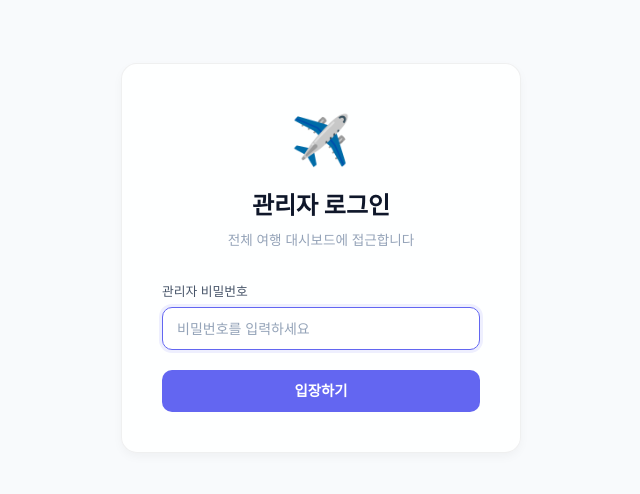
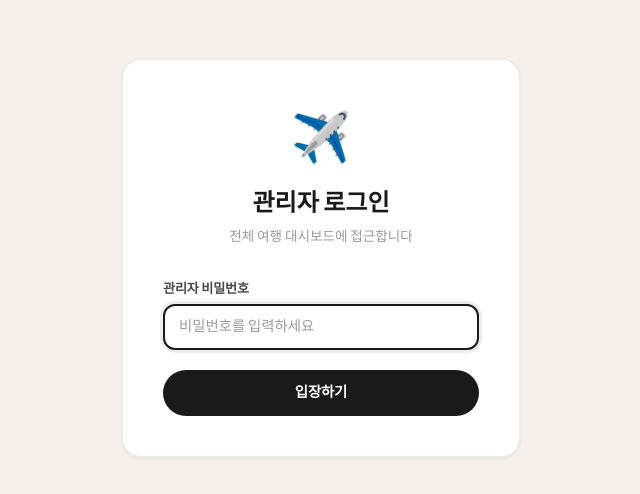
Before and after one commit to jypmylife-lab/TRIP-Dashboard, a Next.js app: page /admin/login in a window 1280 px wide. Shown: the part 142-636 px from the top of the page, without its empty margins (319-959 px from the left). Built offline with nearby package versions, Linux system fonts and the light colour scheme; no server answers.

Commit message:
design: LAZY 앱 스타일 디자인 리뉴얼 - 플레이풀 컬러팔레트, 대담한 타이포, 둥근 카드 UI

```diff
--- a/src/app/globals.css
+++ b/src/app/globals.css
@@ -1,28 +1,34 @@
-@import url('https://fonts.googleapis.com/css2?family=Inter:wght@300;400;500;600;700&display=swap');
+@import url('https://fonts.googleapis.com/css2?family=Outfit:wght@300;400;500;600;700;800;900&display=swap');
 @import "tailwindcss";
 
 :root {
-  --bg-primary: #f8fafc;
+  --bg-primary: #f5f0eb;
   --bg-secondary: #ffffff;
-  --glass-bg: rgba(255, 255, 255, 0.85);
-  --glass-border: rgba(0, 0, 0, 0.06);
-  --glass-hover: rgba(255, 255, 255, 1);
-  --accent: #6366f1;
-  --accent-dim: rgba(99, 102, 241, 0.1);
-  --text-primary: #0f172a;
-  --text-secondary: #475569;
-  --text-muted: #94a3b8;
-  --success: #10b981;
-  --warning: #f59e0b;
-  --danger: #ef4444;
-  --radius: 16px;
-  --radius-sm: 10px;
+  --glass-bg: #ffffff;
+  --glass-border: rgba(0, 0, 0, 0.08);
+  --glass-hover: #ffffff;
+  --accent: #1a1a1a;
+  --accent-dim: rgba(26, 26, 26, 0.06);
+  --accent-color: #6366f1;
+  --text-primary: #1a1a1a;
+  --text-secondary: #4a4a4a;
+  --text-muted: #9a9a9a;
+  --success: #34d399;
+  --warning: #fbbf24;
+  --danger: #f87171;
+  --mint: #a8e6cf;
+  --coral: #ff8a80;
+  --yellow: #ffd54f;
+  --sky: #90caf9;
+  --lavender: #ce93d8;
+  --radius: 20px;
+  --radius-sm: 12px;
 }
 
 * { box-sizing: border-box; margin: 0; padding: 0; }
 
 html, body {
-  font-family: 'Inter', -apple-system, sans-serif;
+  font-family: 'Outfit', -apple-system, sans-serif;
   background: var(--bg-primary);
   color: var(--text-primary);
   min-height: 100vh;
@@ -38,139 +44,155 @@ body {
 .glass {
   background: var(--glass-bg);
   color: var(--text-primary);
-  border: 1px solid var(--glass-border);
-  box-shadow: 0 4px 12px -2px rgba(0, 0, 0, 0.05);
-  backdrop-filter: blur(8px);
-  -webkit-backdrop-filter: blur(8px);
+  border: 2px solid var(--glass-border);
+  box-shadow: 0 2px 0 rgba(0, 0, 0, 0.03);
   border-radius: var(--radius);
 }
 
 .glass-hover {
-  transition: background 0.2s, border-color 0.2s, transform 0.2s;
+  transition: background 0.2s, border-color 0.2s, transform 0.2s, box-shadow 0.2s;
 }
 .glass-hover:hover {
   background: var(--glass-hover);
-  border-color: rgba(0,0,0,0.08);
+  border-color: rgba(0,0,0,0.15);
   transform: translateY(-2px);
-  box-shadow: 0 8px 16px -4px rgba(0, 0, 0, 0.04), 0 4px 8px -2px rgba(0, 0, 0, 0.03);
+  box-shadow: 0 6px 16px -4px rgba(0, 0, 0, 0.08);
 }
 
 /* ── 버튼 ── */
 .btn-primary {
-  display: inline-flex; align-items: center; gap: 6px;
+  display: inline-flex; align-items: center; gap: 8px;
   background: var(--accent);
   color: #fff;
   border: none;
-  font-weight: 600; font-size: 0.9rem;
-  padding: 10px 20px;
-  border-radius: var(--radius-sm);
-  border: none; cursor: pointer;
-  transition: opacity 0.2s, transform 0.15s;
+  font-weight: 700; font-size: 0.9rem;
+  padding: 12px 24px;
+  border-radius: 999px;
+  cursor: pointer;
+  transition: opacity 0.2s, transform 0.15s, box-shadow 0.2s;
+  letter-spacing: -0.01em;
 }
-.btn-primary:hover { opacity: 0.9; transform: translateY(-1px); }
+.btn-primary:hover { opacity: 0.85; transform: translateY(-1px); box-shadow: 0 4px 12px rgba(0,0,0,0.15); }
 .btn-primary:active { transform: translateY(0); }
 
 .btn-ghost {
   display: inline-flex; align-items: center; gap: 6px;
-  background: rgba(0,0,0,0.02);
+  background: transparent;
   color: var(--text-secondary);
-  border: none;
+  border: 2px solid rgba(0,0,0,0.1);
   font-weight: 600; font-size: 0.9rem;
-  padding: 10px 18px; border-radius: var(--radius-sm);
+  padding: 10px 20px; border-radius: 999px;
   cursor: pointer; transition: all 0.2s;
 }
 .btn-ghost:hover {
-  background: rgba(0,0,0,0.06);
+  background: rgba(0,0,0,0.04);
+  border-color: rgba(0,0,0,0.2);
   color: var(--text-primary);
 }
 
 .btn-danger {
   display: inline-flex; align-items: center; gap: 6px;
-  background: rgba(248,113,113,0.12);
+  background: rgba(248,113,113,0.1);
   color: var(--danger);
-  font-weight: 500; font-size: 0.875rem;
-  padding: 8px 16px;
-  border-radius: var(--radius-sm);
-  border: 1px solid rgba(248,113,113,0.2); cursor: pointer;
+  font-weight: 600; font-size: 0.875rem;
+  padding: 10px 18px;
+  border-radius: 999px;
+  border: 2px solid rgba(248,113,113,0.2); cursor: pointer;
   transition: all 0.2s;
 }
-.btn-danger:hover { background: rgba(248,113,113,0.2); }
+.btn-danger:hover { background: rgba(248,113,113,0.18); }
 
 /* ── 입력 필드 ── */
 .input {
   width: 100%;
-  background: #f8fafc;
-  border: 1px solid rgba(0,0,0,0.08);
+  background: #ffffff;
+  border: 2px solid rgba(0,0,0,0.1);
   border-radius: var(--radius-sm);
   color: var(--text-primary);
-  font-size: 0.875rem;
+  font-size: 0.9rem;
   padding: 10px 14px;
   outline: none;
   transition: border-color 0.2s, box-shadow 0.2s;
   font-family: inherit;
-  min-height: 42px;
+  min-height: 44px;
+  font-weight: 500;
 }
 .input::placeholder { color: var(--text-muted); }
-.input:focus { border-color: var(--accent); box-shadow: 0 0 0 3px rgba(99,102,241,0.1); background: #fff; }
+.input:focus { border-color: var(--accent); box-shadow: 0 0 0 3px rgba(26,26,26,0.08); background: #fff; }
 
 .select {
   width: 100%;
-  background: #f8fafc;
-  border: 1px solid rgba(0,0,0,0.08);
+  background: #ffffff;
+  border: 2px solid rgba(0,0,0,0.1);
   border-radius: var(--radius-sm);
   color: var(--text-primary);
-  font-size: 0.875rem;
+  font-size: 0.9rem;
   padding: 10px 14px;
   outline: none;
   cursor: pointer;
   transition: border-color 0.2s;
   font-family: inherit;
   appearance: none;
+  font-weight: 500;
 }
-.select:focus { border-color: var(--accent); box-shadow: 0 0 0 3px rgba(99,102,241,0.1); }
+.select:focus { border-color: var(--accent); box-shadow: 0 0 0 3px rgba(26,26,26,0.08); }
 .select option { background: #ffffff; color: var(--text-primary); }
 
-label { font-size: 0.8rem; color: var(--text-secondary); font-weight: 500; display: block; margin-bottom: 6px; }
+label { font-size: 0.82rem; color: var(--text-secondary); font-weight: 600; display: block; margin-bottom: 6px; letter-spacing: -0.01em; }
 
 /* ── 배지 ── */
 .badge {
   display: inline-flex; align-items: center;
-  padding: 3px 10px; border-radius: 100px;
-  font-size: 0.7rem; font-weight: 600; letter-spacing: 0.03em;
+  padding: 4px 12px; border-radius: 999px;
+  font-size: 0.72rem; font-weight: 700; letter-spacing: 0.01em;
 }
-.badge-purple { background: rgba(99,102,241,0.1); color: var(--accent); border: 1px solid rgba(99,102,241,0.2); }
-.badge-green  { background: rgba(16,185,129,0.1); color: var(--success); border: 1px solid rgba(16,185,129,0.2); }
-.badge-yellow { background: rgba(245,158,11,0.1); color: var(--warning); border: 1px solid rgba(245,158,11,0.2); }
-.badge-red    { background: rgba(239,68,68,0.1); color: var(--danger); border: 1px solid rgba(239,68,68,0.2); }
+.badge-purple { background: var(--lavender); color: #4a148c; border: none; }
+.badge-green  { background: var(--mint); color: #1b5e20; border: none; }
+.badge-yellow { background: var(--yellow); color: #e65100; border: none; }
+.badge-red    { background: var(--coral); color: #b71c1c; border: none; }
 
 /* ── 탭 ── */
-.tabs { display: flex; gap: 4px; background: #ffffff; border: 1px solid rgba(0,0,0,0.06); border-radius: 14px; padding: 4px; box-shadow: 0 2px 8px -2px rgba(0,0,0,0.04); }
-.tab { flex: 1; display: flex; flex-direction: column; align-items: center; gap: 2px; padding: 8px 4px; border-radius: 10px; border: none; background: transparent; color: var(--text-muted); font-size: 0.7rem; font-weight: 600; cursor: pointer; transition: all 0.2s; white-space: nowrap; }
+.tabs {
+  display: flex; gap: 4px;
+  background: #ffffff;
+  border: 2px solid rgba(0,0,0,0.08);
+  border-radius: 16px;
+  padding: 4px;
+}
+.tab {
+  flex: 1; display: flex; flex-direction: column; align-items: center; gap: 2px;
+  padding: 8px 4px; border-radius: 12px; border: none; background: transparent;
+  color: var(--text-muted); font-size: 0.72rem; font-weight: 700;
+  cursor: pointer; transition: all 0.2s; white-space: nowrap;
+}
 .tab svg { width: 18px; height: 18px; }
-.tab.active { background: var(--accent); color: #ffffff; box-shadow: 0 4px 8px -2px rgba(99,102,241,0.3); }
-.tab:hover:not(.active) { background: rgba(99,102,241,0.05); color: var(--accent); }
+.tab.active {
+  background: var(--accent); color: #ffffff;
+  box-shadow: 0 2px 8px rgba(0,0,0,0.15);
+}
+.tab:hover:not(.active) { background: rgba(0,0,0,0.04); color: var(--text-primary); }
 
 /* ── 드래그앤드롭 업로드 ── */
 .dropzone {
-  border: 2px dashed rgba(0,0,0,0.12);
+  border: 2.5px dashed rgba(0,0,0,0.15);
   border-radius: var(--radius);
   padding: 40px 20px;
   text-align: center;
   cursor: pointer;
   transition: all 0.2s;
-  background: #f8fafc;
+  background: rgba(0,0,0,0.02);
 }
 .dropzone:hover, .dropzone.drag-over {
   border-color: var(--accent);
-  background: rgba(99,102,241,0.04);
+  background: rgba(0,0,0,0.04);
 }
 
 /* ── 모달 ── */
 .modal-overlay {
   position: fixed; inset: 0;
-  background: rgba(15, 23, 42, 0.35);
-  backdrop-filter: blur(8px);
-  -webkit-backdrop-filter: blur(8px);
+  background: rgba(0, 0, 0, 0.4);
+  backdrop-filter: blur(12px);
+  -webkit-backdrop-filter: blur(12px);
   z-index: 50;
   display: flex; align-items: center; justify-content: center;
   padding: 20px;
@@ -179,13 +201,13 @@ label { font-size: 0.8rem; color: var(--text-secondary); font-weight: 500; displ
 .modal {
   width: 100%; max-width: 520px;
   background: #ffffff;
-  border: 1px solid rgba(0, 0, 0, 0.06);
-  border-radius: 20px;
+  border: 2px solid rgba(0, 0, 0, 0.06);
+  border-radius: 24px;
   padding: 28px;
   animation: slideUp 0.25s ease;
   max-height: 90vh;
   overflow-y: auto;
-  box-shadow: 0 20px 40px -8px rgba(0,0,0,0.12);
+  box-shadow: 0 24px 48px -12px rgba(0,0,0,0.18);
 }
 
 @keyframes fadeIn { from { opacity: 0; } to { opacity: 1; } }
@@ -194,16 +216,16 @@ label { font-size: 0.8rem; color: var(--text-secondary); font-weight: 500; displ
 /* ── 스크롤바 ── */
 ::-webkit-scrollbar { width: 6px; }
 ::-webkit-scrollbar-track { background: transparent; }
-::-webkit-scrollbar-thumb { background: rgba(0,0,0,0.1); border-radius: 99px; }
-::-webkit-scrollbar-thumb:hover { background: rgba(0,0,0,0.18); }
+::-webkit-scrollbar-thumb { background: rgba(0,0,0,0.12); border-radius: 99px; }
+::-webkit-scrollbar-thumb:hover { background: rgba(0,0,0,0.22); }
 
 /* ── 구분선 ── */
-.divider { height: 1px; background: var(--glass-border); margin: 20px 0; }
+.divider { height: 2px; background: rgba(0,0,0,0.06); margin: 20px 0; border-radius: 1px; }
 
 /* ── 로딩 스피너 ── */
 .spinner {
   width: 20px; height: 20px;
-  border: 2px solid rgba(99,102,241,0.15);
+  border: 2.5px solid rgba(26,26,26,0.12);
   border-top-color: var(--accent);
   border-radius: 50%;
   animation: spin 0.7s linear infinite;
@@ -217,32 +239,27 @@ label { font-size: 0.8rem; color: var(--text-secondary); font-weight: 500; displ
 
 /* ── 모바일 최적화 ── */
 @media (max-width: 640px) {
-  /* 그리드 */
   .grid-2, .grid-3 { grid-template-columns: 1fr; gap: 12px; }
 
-  /* 버튼: 터치 타겟 크게 */
   .btn-primary, .btn-ghost, .btn-danger {
-    padding: 12px 16px;
+    padding: 12px 18px;
     font-size: 0.875rem;
-    min-height: 44px;
+    min-height: 46px;
   }
 
-  /* 입력 필드: 폰트 16px 미만이면 iOS에서 자동 줌 됨 → 방지 */
   .input, .select {
     font-size: 16px !important;
     min-height: 46px;
   }
 
-  /* 카드 패딩 축소 */
-  .glass { border-radius: 12px; }
+  .glass { border-radius: 16px; }
 
-  /* 탭: 하단 고정 네비게이션 */
   .tabs {
     border-radius: 0;
     border: none;
-    border-top: 1px solid rgba(0,0,0,0.06);
+    border-top: 2px solid rgba(0,0,0,0.06);
     padding: 6px 0 env(safe-area-inset-bottom, 8px);
-    box-shadow: 0 -4px 16px rgba(0,0,0,0.06);
+    box-shadow: 0 -4px 20px rgba(0,0,0,0.06);
     gap: 0;
   }
   .tab {
@@ -250,28 +267,24 @@ label { font-size: 0.8rem; color: var(--text-secondary); font-weight: 500; displ
     padding: 6px 2px;
     min-width: 0;
     flex: 1;
-    border-radius: 8px;
+    border-radius: 10px;
   }
   .tab svg { width: 20px; height: 20px; }
-  .tab.active { border-radius: 8px; }
+  .tab.active { border-radius: 10px; }
 
-  /* 모달: 바텀 시트 스타일 */
   .modal-overlay {
     align-items: flex-end;
     padding: 0;
   }
   .modal {
     max-width: 100%;
-    border-radius: 20px 20px 0 0;
+    border-radius: 24px 24px 0 0;
     padding: 24px 20px max(24px, env(safe-area-inset-bottom, 24px));
     max-height: 92vh;
     animation: slideUpMobile 0.3s cubic-bezier(0.32, 0.72, 0, 1);
   }
 
-  /* 드롭존 */
   .dropzone { padding: 28px 16px; }
-
-  /* 뱃지 */
   .badge { font-size: 0.65rem; }
 }
 
@@ -282,11 +295,9 @@ label { font-size: 0.8rem; color: var(--text-secondary); font-weight: 500; displ
 
 .tab-content-safe-bottom { padding: 24px 16px 80px; }
 
-/* 탭 콘텐츠 하단 여백 (모바일에서 탭바에 가리지 않도록 넉넉하게 부여) */
 @media (max-width: 640px) {
   .tab-content-safe-bottom { padding: 20px 16px 160px; padding-bottom: calc(160px + env(safe-area-inset-bottom, 0px)); }
 
-  /* 탭바를 하단으로 이동 */
   .tab-nav-wrapper {
     position: fixed !important;
     bottom: 0;
@@ -295,10 +306,10 @@ label { font-size: 0.8rem; color: var(--text-secondary); font-weight: 500; displ
     top: auto !important;
     padding: 0 !important;
     border-bottom: none !important;
-    border-top: 1px solid rgba(0,0,0,0.06);
-    background: rgba(255,255,255,0.95) !important;
-    backdrop-filter: blur(12px);
-    -webkit-backdrop-filter: blur(12px);
+    border-top: 2px solid rgba(0,0,0,0.06);
+    background: rgba(255,255,255,0.97) !important;
+    backdrop-filter: blur(16px);
+    -webkit-backdrop-filter: blur(16px);
     z-index: 100;
   }
   .tab-nav-wrapper > div {
```
Also changed, not shown: src/app/trip/[shareId]/page.tsx (+38 -35 lines), src/lib/theme.ts (+12 -12 lines).
